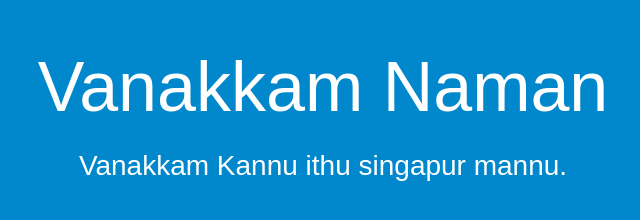
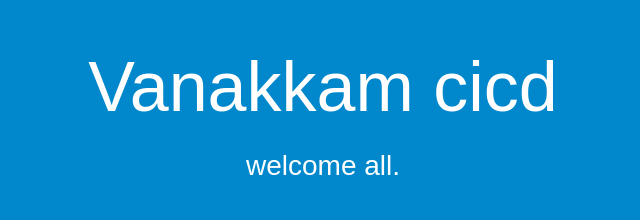
Before and after one commit to Dhivakaran07/unzip, a plain HTML site: page index.html in a window 1280 px wide. Shown: the whole page, without its empty margins (317-957 px from the left). Drawn offline with Linux system fonts and the light colour scheme.

Commit message:
Update greeting headers in index.html

```diff
--- a/index.html
+++ b/index.html
@@ -26,8 +26,8 @@
 </head>
 <body>
   <div align="center">
-    <h1>Vanakkam Naman</h1>
-    <h2>Vanakkam Kannu ithu singapur mannu.</h2>
+    <h1>Vanakkam cicd</h1>
+    <h2>welcome all.</h2>
   </div>
 </body>
 </html>
```
